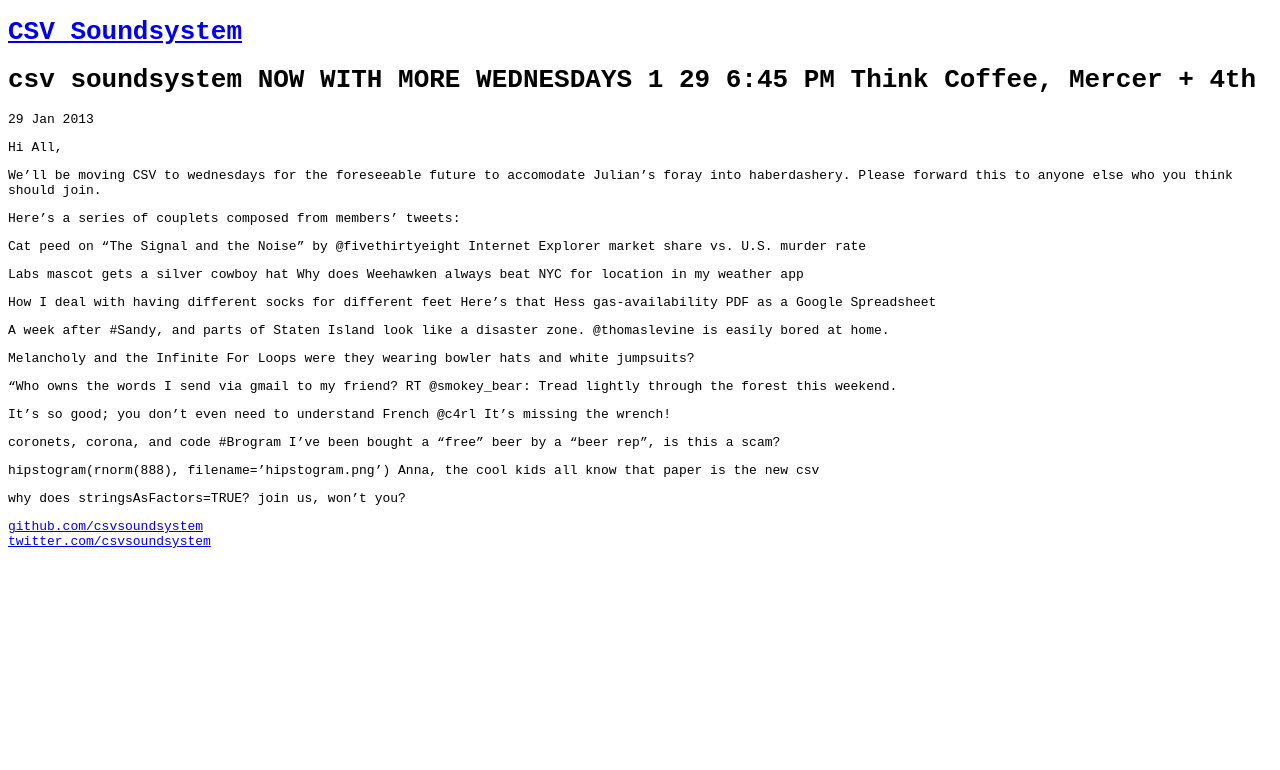
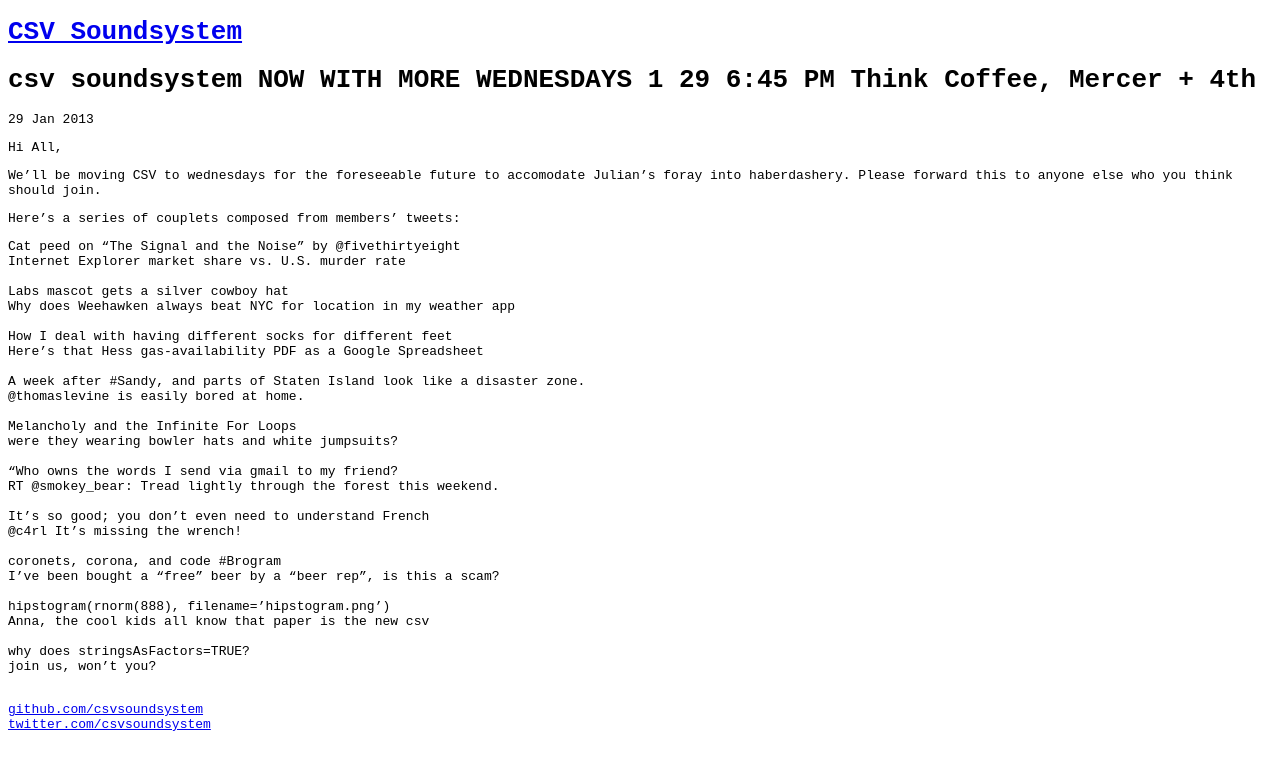
Before and after one commit to csvsoundsystem/csv.nyc, a Jekyll site: the page built from _posts/2013-01-29-csv-soundsystem-now-with-more-wednesdays-pm-think-coffee-mercer-th.md, in a window 1280 px wide. Shown: the top 770 px of the page. Built offline with Jekyll 4.4.1, drawn with Linux system fonts in a browser that asks for light colours; Markdown is read by kramdown in place of the engine named in the settings; comment, search, counter and statistics services are not loaded.

Commit message:
Update 2013-01-29-csv-soundsystem-now-with-more-wednesdays-pm-think-coffee-mercer-th.md

```diff
--- a/_posts/2013-01-29-csv-soundsystem-now-with-more-wednesdays-pm-think-coffee-mercer-th.md
+++ b/_posts/2013-01-29-csv-soundsystem-now-with-more-wednesdays-pm-think-coffee-mercer-th.md
@@ -8,34 +8,35 @@ Hi All,
 
 We'll be moving CSV to wednesdays for the foreseeable future to accomodate Julian's foray into haberdashery.  Please forward this to anyone else who you think should join.
 
-Here's a series of couplets composed from members' tweets:
+Here's a series of couplets composed from members' tweets: <br/>
 
-Cat peed on "The Signal and the Noise" by @fivethirtyeight
-Internet Explorer market share vs. U.S. murder rate
-
-Labs mascot gets a silver cowboy hat
-Why does Weehawken always beat NYC for location in my weather app
-
-How I deal with having different socks for different feet
-Here's that Hess gas-availability PDF as a Google Spreadsheet
-
-A week after #Sandy, and parts of Staten Island look like a disaster zone.
-@thomaslevine is easily bored at home.
-
-Melancholy and the Infinite For Loops
-were they wearing bowler hats and white jumpsuits?
-
-"Who owns the words I send via gmail to my friend?
-RT @smokey_bear: Tread lightly through the forest this weekend.
-
-It's so good; you don't even need to understand French
-@c4rl It's missing the wrench!
-
-coronets, corona, and code #Brogram
-I've been bought a "free" beer by a "beer rep", is this a scam?
-
-hipstogram(rnorm(888), filename='hipstogram.png')
-Anna, the cool kids all know that paper is the new csv
-
-why does stringsAsFactors=TRUE?
-join us, won't you?
+Cat peed on "The Signal and the Noise" by @fivethirtyeight <br/>
+Internet Explorer market share vs. U.S. murder rate <br/>
+<br/>
+Labs mascot gets a silver cowboy hat <br/>
+Why does Weehawken always beat NYC for location in my weather app <br/>
+<br/>
+How I deal with having different socks for different feet <br/>
+Here's that Hess gas-availability PDF as a Google Spreadsheet <br/>
+<br/>
+A week after #Sandy, and parts of Staten Island look like a disaster zone. <br/>
+@thomaslevine is easily bored at home. <br/>
+<br/>
+Melancholy and the Infinite For Loops <br/>
+were they wearing bowler hats and white jumpsuits?<br/>
+<br/>
+"Who owns the words I send via gmail to my friend? <br/>
+RT @smokey_bear: Tread lightly through the forest this weekend. <br/>
+<br/>
+It's so good; you don't even need to understand French <br/>
+@c4rl It's missing the wrench! <br/>
+<br/>
+coronets, corona, and code #Brogram <br/>
+I've been bought a "free" beer by a "beer rep", is this a scam? <br/>
+<br/>
+hipstogram(rnorm(888), filename='hipstogram.png') <br/>
+Anna, the cool kids all know that paper is the new csv <br/>
+<br/>
+why does stringsAsFactors=TRUE? <br/>
+join us, won't you? <br/>
+<br/>
```
